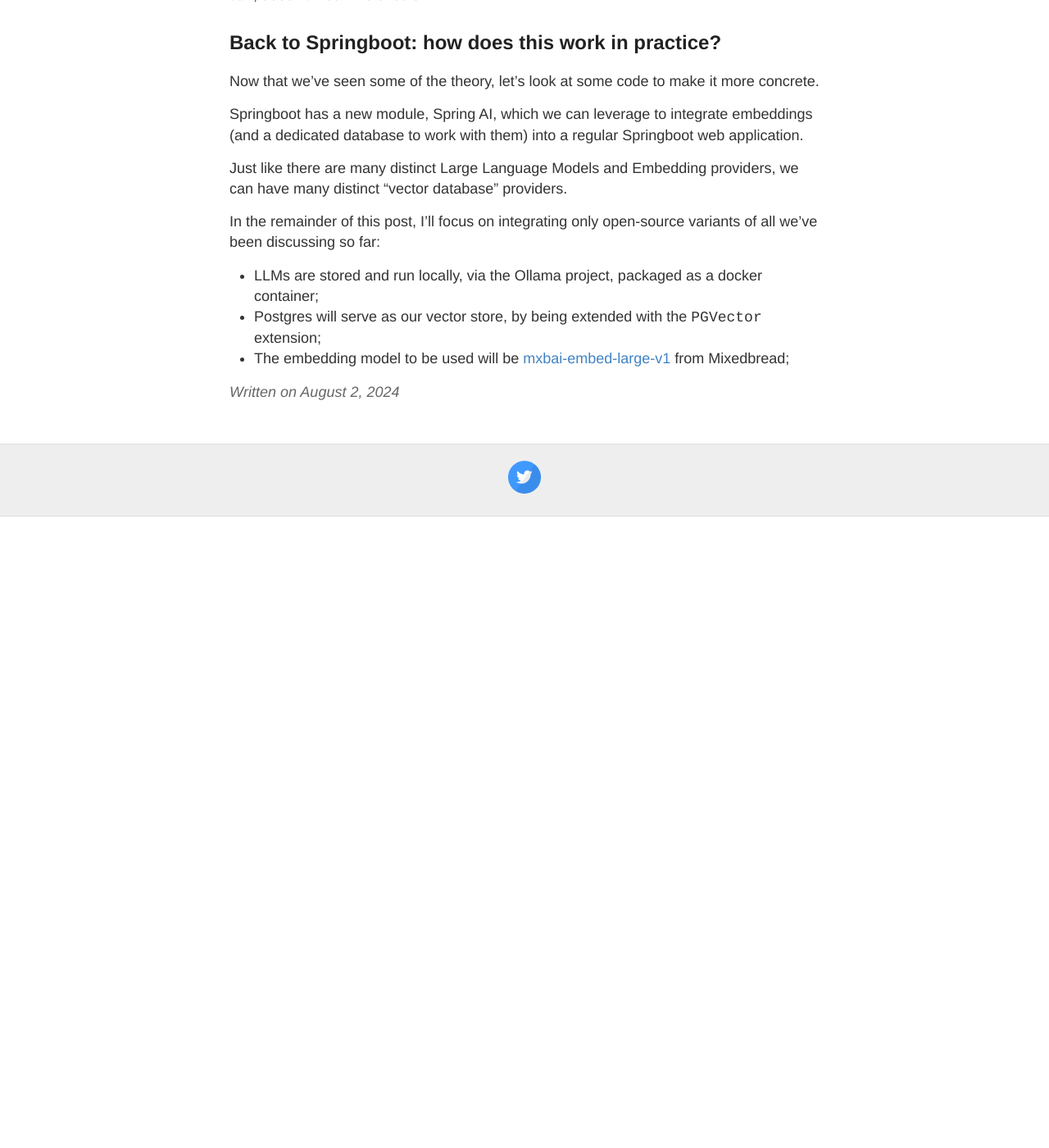
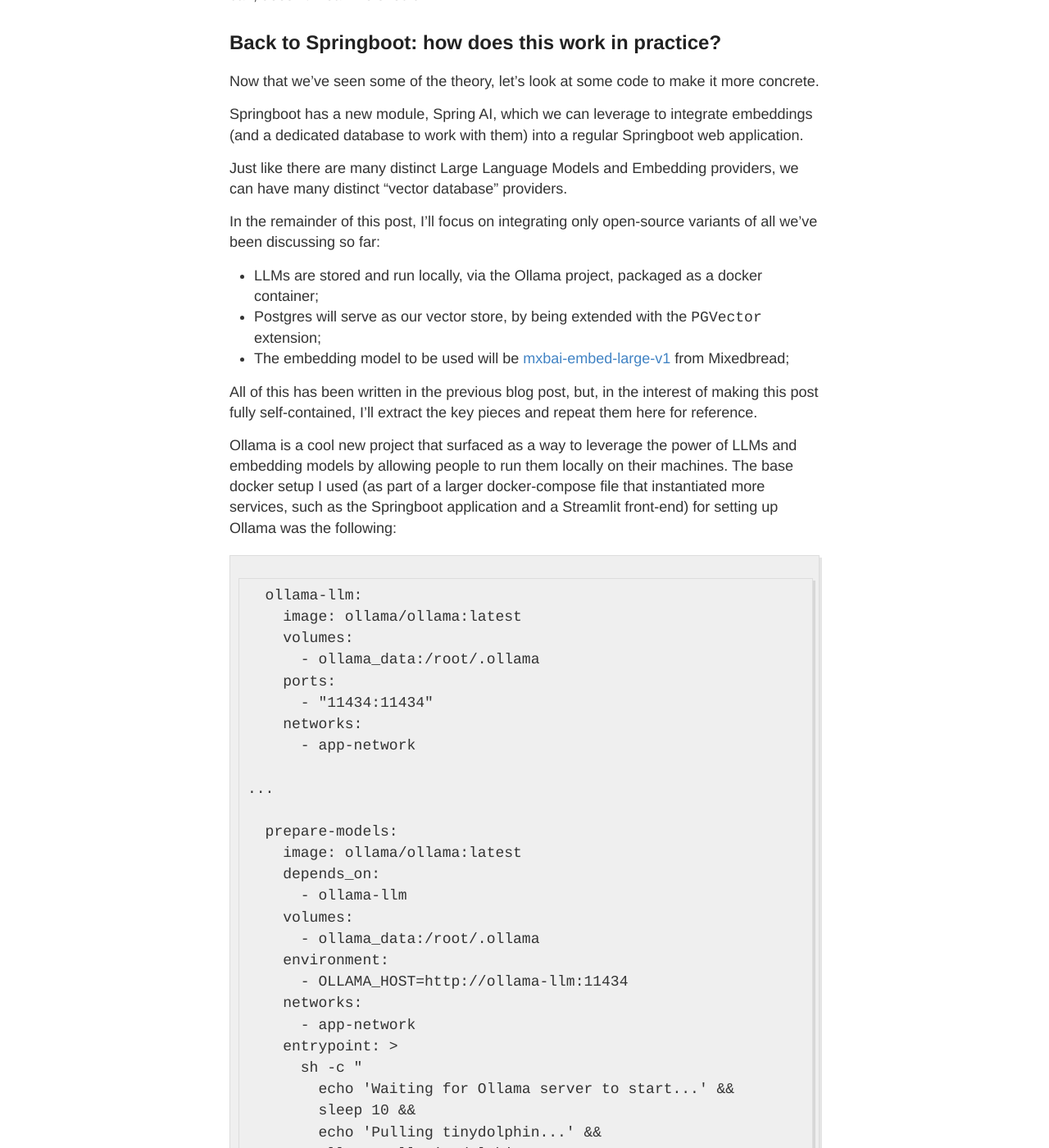
Before and after one commit to bruno-oliveira/techblog, a Jekyll site: the page built from _posts/2024-08-02-Understanding-the-internals-of-RAG.md, in a window 1280 px wide and 1400 px high, scrolled down 2221 px. Shown: the whole window at 82% size. Built offline with Jekyll 4.4.1, drawn with Linux system fonts in a browser that asks for light colours; our own code applies the rules of GitHub Pages for plain Markdown files; before the commit the page ends 2851 px from its top, so only the background shows below that; some of the changed text lies outside the part shown.

Commit message:
Update 2024-08-02-Understanding-the-internals-of-RAG.md

````diff
--- a/_posts/2024-08-02-Understanding-the-internals-of-RAG.md
+++ b/_posts/2024-08-02-Understanding-the-internals-of-RAG.md
@@ -42,3 +42,47 @@ In the remainder of this post, I'll focus on integrating only open-source varian
 - LLMs are stored and run locally, via the Ollama project, packaged as a docker container;
 - Postgres will serve as our vector store, by being extended with the `PGVector` extension;
 - The embedding model to be used will be [mxbai-embed-large-v1](https://www.mixedbread.ai/blog/mxbai-embed-large-v1) from Mixedbread;
+
+All of this has been written in the previous blog post, but, in the interest of making this post fully self-contained, I'll extract the key pieces and repeat them here for reference.
+
+Ollama is a cool new project that surfaced as a way to leverage the power of LLMs and embedding models by allowing people to run them locally on their machines. The base docker setup I used (as part of a larger docker-compose file that instantiated more services, such as the Springboot application and a Streamlit front-end) for setting up Ollama was the following:
+
+```docker
+  ollama-llm:
+    image: ollama/ollama:latest
+    volumes:
+      - ollama_data:/root/.ollama
+    ports:
+      - "11434:11434"
+    networks:
+      - app-network
+
+...
+
+  prepare-models:
+    image: ollama/ollama:latest
+    depends_on:
+      - ollama-llm
+    volumes:
+      - ollama_data:/root/.ollama
+    environment:
+      - OLLAMA_HOST=http://ollama-llm:11434
+    networks:
+      - app-network
+    entrypoint: >
+      sh -c "
+        echo 'Waiting for Ollama server to start...' &&
+        sleep 10 &&
+        echo 'Pulling tinydolphin...' &&
+        ollama pull tinydolphin &&
+        echo 'Pulling tinyllama...' &&
+        ollama pull tinyllama &&
+      echo 'Pulling llama3.1...' &&
+      ollama pull llama3.1 &&
+      echo 'Pulling embedding model...' &&
+      ollama pull mxbai-embed-large &&
+        echo 'Model preparation complete.'"
+
+networks:
+ - app-network
+```
````
